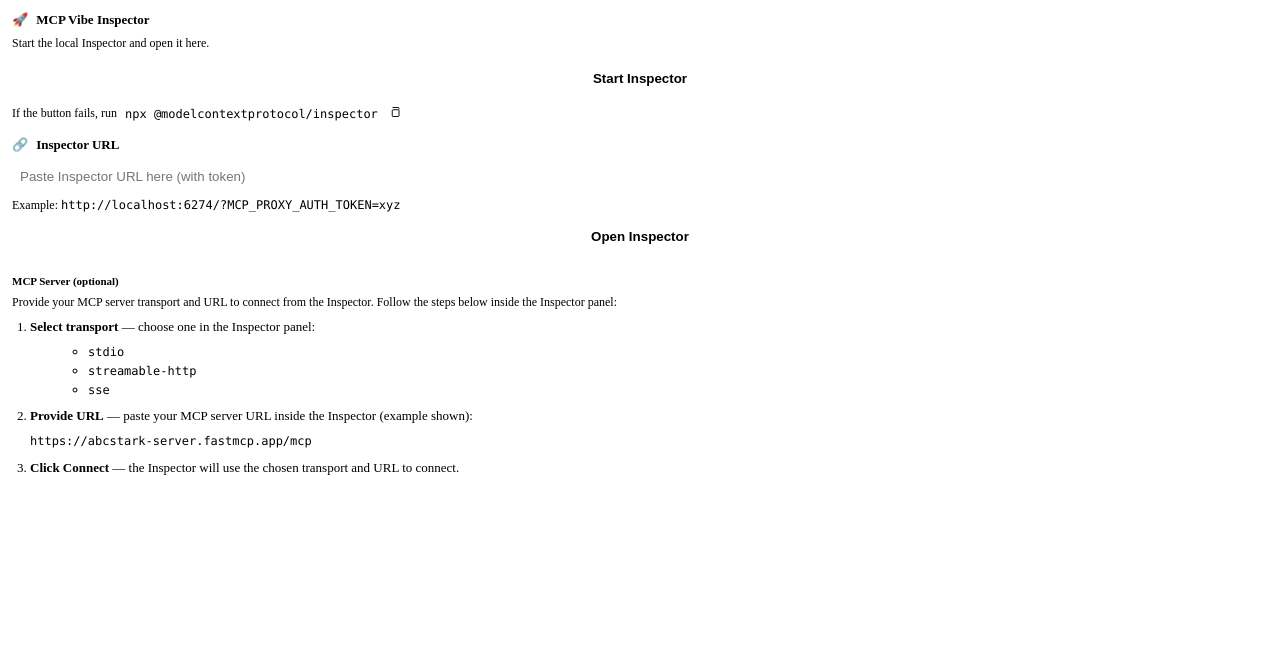
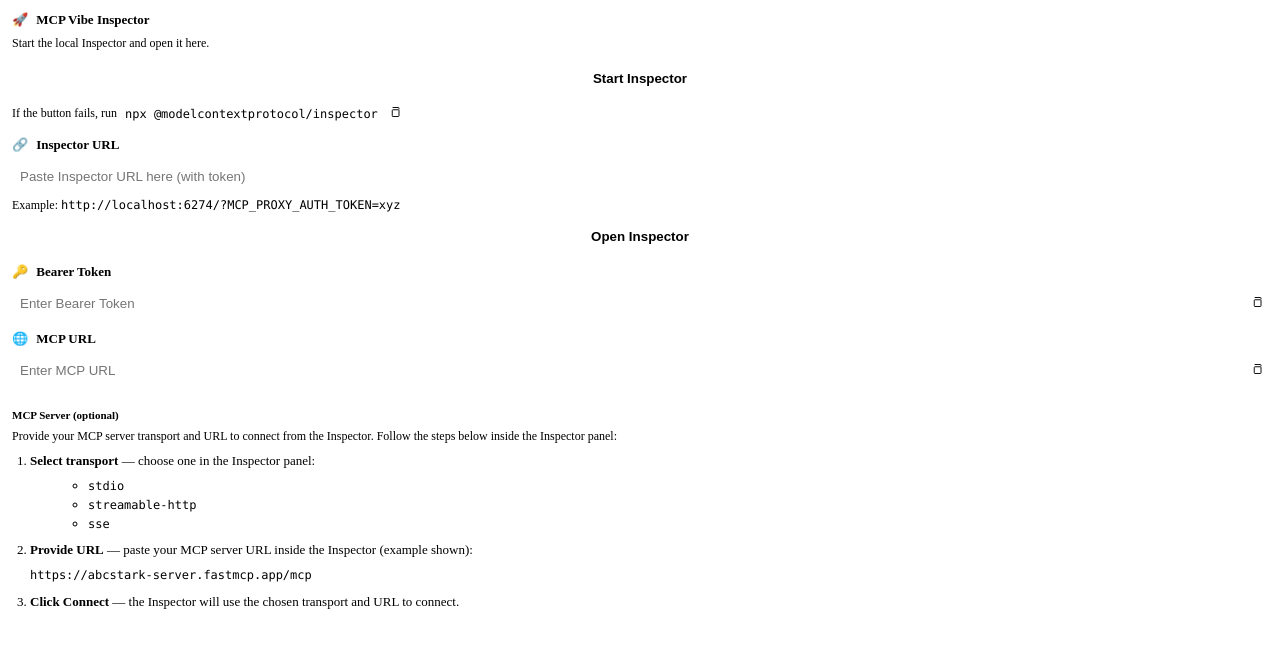
Before and after one commit to abcSTARK/vscode-mcp-debugger, a website: page media/sidebarWebview.html in a window 1280 px wide. Drawn offline with Linux system fonts and the light colour scheme.

Commit message:
copy paste features

```diff
--- a/media/sidebarWebview.html
+++ b/media/sidebarWebview.html
@@ -166,6 +166,56 @@
         </div>
       </div>
 
+        <div class="section">
+          <div class="title">
+            <span class="icon">🔑</span><span>Bearer Token</span>
+          </div>
+          <div style="margin-top: 8px" class="row">
+            <input
+              id="bearerToken"
+              class="url-input"
+              placeholder="Enter Bearer Token"
+              style="flex: 1"
+            />
+            <button
+              id="copyBearerToken"
+              class="copy-btn"
+              title="Copy Bearer Token"
+              aria-label="Copy Bearer Token"
+            >
+              <svg width="12" height="12" viewBox="0 0 16 16" fill="none" aria-hidden="true">
+                <path d="M4 2h7a1 1 0 0 1 1 1v1" stroke="currentColor" stroke-width="1.25" stroke-linecap="round" stroke-linejoin="round"/>
+                <rect x="3" y="5" width="9" height="9" rx="1" stroke="currentColor" stroke-width="1.25"/>
+              </svg>
+            </button>
+          </div>
+        </div>
+
+          <div class="section">
+            <div class="title">
+              <span class="icon">🌐</span><span>MCP URL</span>
+            </div>
+            <div style="margin-top: 8px" class="row">
+              <input
+                id="mcpUrl"
+                class="url-input"
+                placeholder="Enter MCP URL"
+                style="flex: 1"
+              />
+              <button
+                id="copyMcpUrl"
+                class="copy-btn"
+                title="Copy MCP URL"
+                aria-label="Copy MCP URL"
+              >
+                <svg width="12" height="12" viewBox="0 0 16 16" fill="none" aria-hidden="true">
+                  <path d="M4 2h7a1 1 0 0 1 1 1v1" stroke="currentColor" stroke-width="1.25" stroke-linecap="round" stroke-linejoin="round"/>
+                  <rect x="3" y="5" width="9" height="9" rx="1" stroke="currentColor" stroke-width="1.25"/>
+                </svg>
+              </button>
+            </div>
+          </div>
+
       <div class="divider"></div>
 
       <div class="section foot">
@@ -216,6 +266,28 @@
         .textContent.trim();
       const openBtn = document.getElementById('openBtn');
       const urlInput = document.getElementById('inspectorUrl');
+
+      const copyBearerToken = document.getElementById('copyBearerToken');
+      const bearerTokenInput = document.getElementById('bearerToken');
+      copyBearerToken?.addEventListener('click', async () => {
+        try {
+          await navigator.clipboard.writeText(bearerTokenInput.value.trim());
+          showTransient('Bearer token copied');
+        } catch (e) {
+          showTransient('Copy failed', 'error');
+        }
+      });
+
+      const copyMcpUrl = document.getElementById('copyMcpUrl');
+      const mcpUrlInput = document.getElementById('mcpUrl');
+      copyMcpUrl?.addEventListener('click', async () => {
+        try {
+          await navigator.clipboard.writeText(mcpUrlInput.value.trim());
+          showTransient('MCP URL copied');
+        } catch (e) {
+          showTransient('Copy failed', 'error');
+        }
+      });
 
       // transient in-view status message (accessible)
       function showTransient(text, type = 'info') {
--- a/package.json
+++ b/package.json
@@ -2,7 +2,7 @@
   "name": "mcp-debugger",
   "displayName": "MCP Vibe Inspector",
   "description": "Debug and inspect Model Context Protocol (MCP) servers right inside VS Code.",
-  "version": "2.0.0",
+  "version": "2.1.0",
   "publisher": "abcSTARK",
   "license": "MIT",
   "repository": {
```
Also changed, not shown: CHANGELOG.md, README.md.
